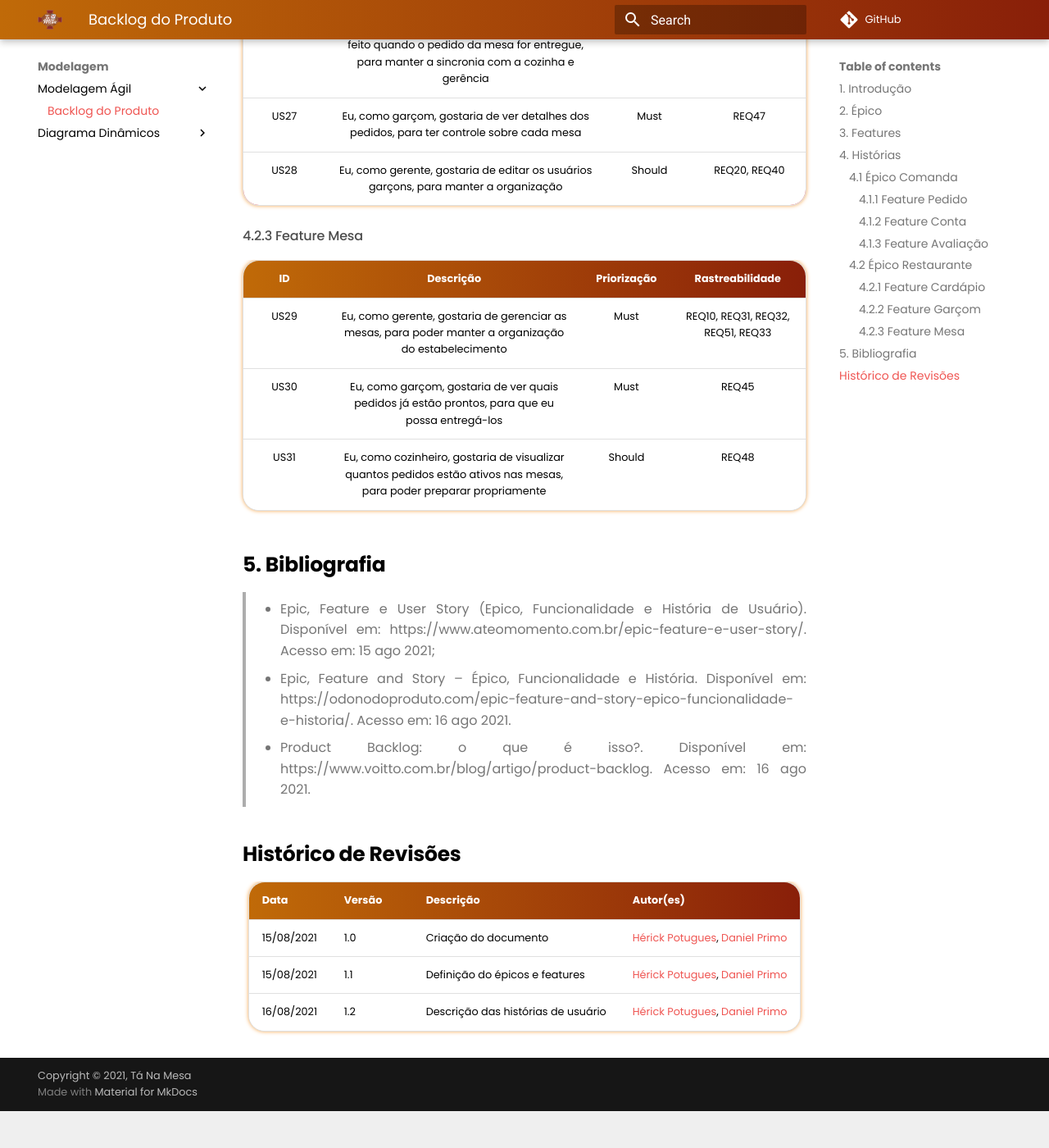
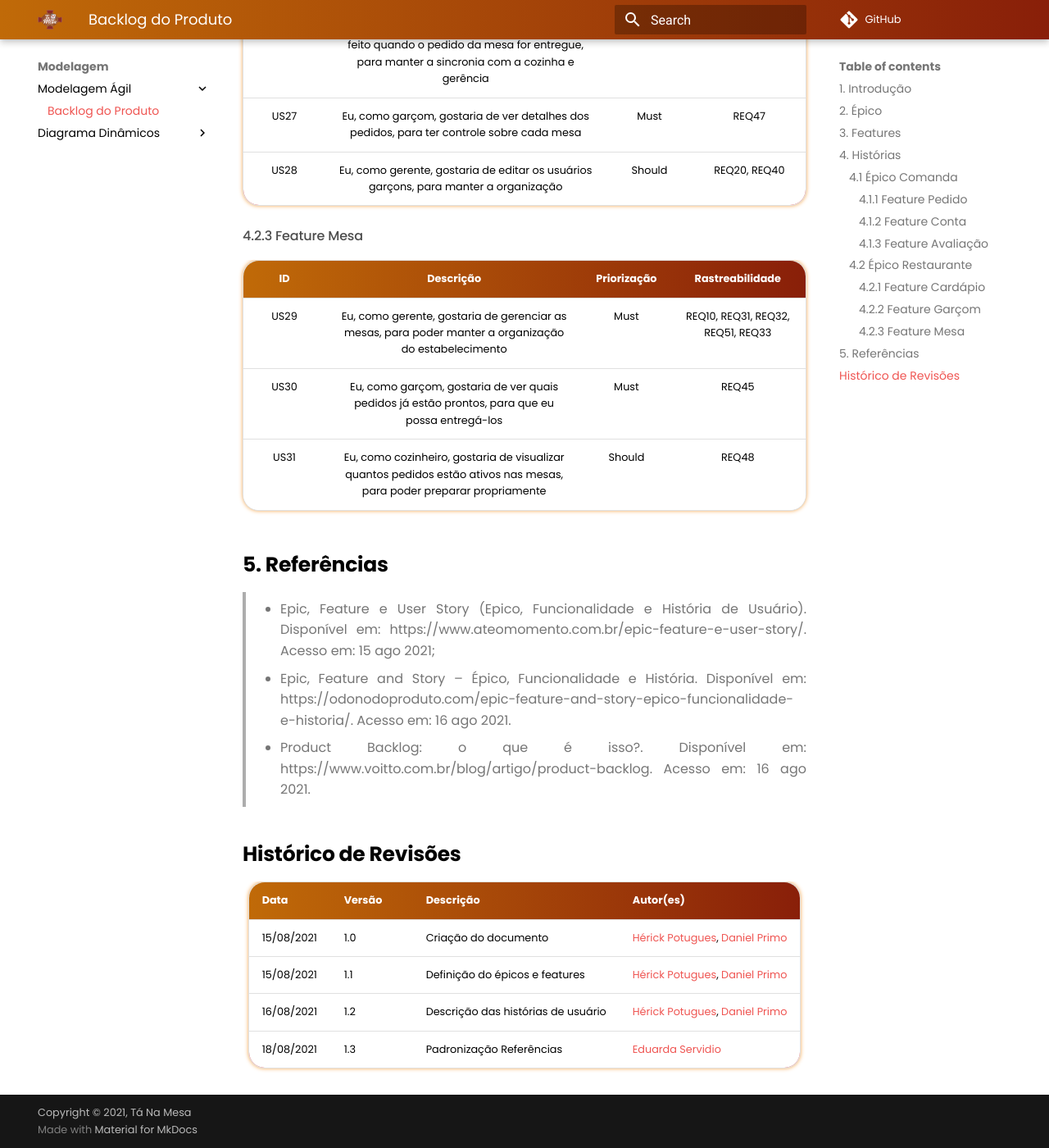
Before and after one commit to UnBArqDsw2021-1/2021.1_G02_TaNaMesa_docs, an MkDocs documentation site: the page built from docs/2-Modelagem/Modelagem Ágil/Backlog.md, in a window 1280 px wide and 1400 px high, scrolled down 4014 px. Shown: the whole window at 82% size. Built offline with MkDocs 1.6.1 and Material for MkDocs 9.7.7, drawn with Linux system fonts in a browser that asks for light colours; comment, search, counter and statistics services are not loaded; before the commit the page ends 5369 px from its top, so only the background shows below that.

Commit message:
(#79) Padronizando referencias

```diff
--- a/docs/2-Modelagem/Modelagem Ágil/Backlog.md
+++ b/docs/2-Modelagem/Modelagem Ágil/Backlog.md
@@ -91,7 +91,7 @@ Histórias de usuários são, resumidamente, uma forma simplificada de descrever
 | US30 | Eu, como garçom, gostaria de ver quais pedidos já estão prontos, para que eu possa entregá-los | Must | REQ45 |
 | US31 | Eu, como cozinheiro, gostaria de visualizar quantos pedidos estão ativos nas mesas, para poder preparar propriamente | Should | REQ48 |
 
-## 5. Bibliografia
+## 5. Referências
 
 > - Epic, Feature e User Story (Epico, Funcionalidade e História de Usuário). Disponível em: https://www.ateomomento.com.br/epic-feature-e-user-story/. Acesso em: 15 ago 2021;
 
@@ -106,3 +106,4 @@ Histórias de usuários são, resumidamente, uma forma simplificada de descrever
 | 15/08/2021 | 1.0    | Criação do documento | [Hérick Potugues](https://github.com/herickport), [Daniel Primo](https://github.com/danieldagerom) |
 | 15/08/2021 | 1.1    | Definição do épicos e features | [Hérick Potugues](https://github.com/herickport), [Daniel Primo](https://github.com/danieldagerom) |
 | 16/08/2021 | 1.2    | Descrição das histórias de usuário | [Hérick Potugues](https://github.com/herickport), [Daniel Primo](https://github.com/danieldagerom) |
+| 18/08/2021 | 1.3    | Padronização Referências | [Eduarda Servidio](https://github.com/ServideoEC) |
```
